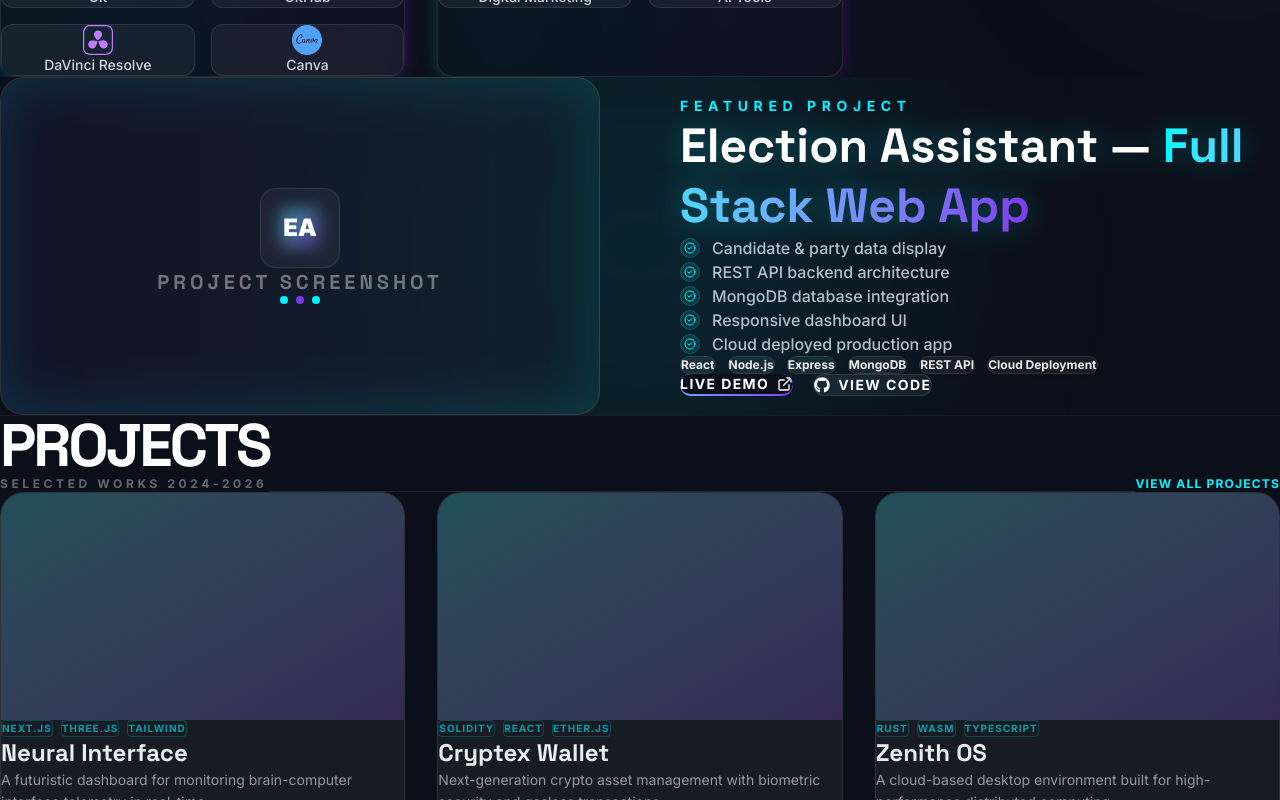
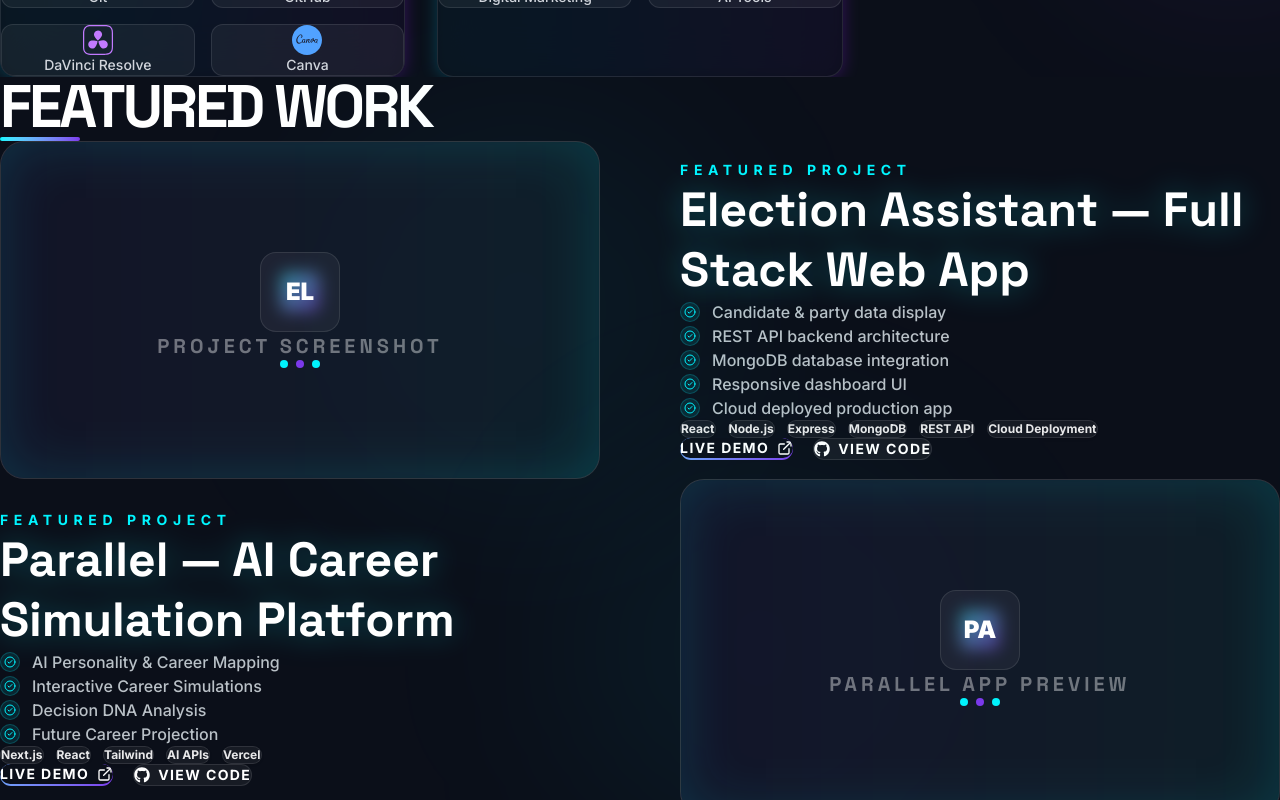
Before and after one commit to vikash-connect/Portfolio, a Next.js app: page / in a window 1280 px wide. Shown: the part 1480-2280 px from the top of the page. Built offline with nearby package versions, Linux system fonts and the light colour scheme.

Commit message:
added parallel project

```diff
--- a/sections/FeaturedProject.tsx
+++ b/sections/FeaturedProject.tsx
@@ -6,39 +6,44 @@ import { ExternalLink, CheckCircle2 } from "lucide-react";
 import { FaGithub } from "react-icons/fa";
 import Section from "@/components/Section";
 
-const features = [
-  "Candidate & party data display",
-  "REST API backend architecture",
-  "MongoDB database integration",
-  "Responsive dashboard UI",
-  "Cloud deployed production app",
-];
+interface ProjectProps {
+  title: string;
+  tagline: string;
+  features: string[];
+  techStack: string[];
+  liveLink: string;
+  previewLabel: string;
+  imagePosition?: "left" | "right";
+  isLast?: boolean;
+}
 
-const techStack = [
-  "React",
-  "Node.js",
-  "Express",
-  "MongoDB",
-  "REST API",
-  "Cloud Deployment",
-];
+const ProjectShowcase = ({
+  title,
+  tagline,
+  features,
+  techStack,
+  liveLink,
+  previewLabel,
+  imagePosition = "left",
+  isLast = false,
+}: ProjectProps) => {
+  const isImageLeft = imagePosition === "left";
 
-const FeaturedProject = () => {
   return (
-    <Section id="featured-project" className="relative overflow-hidden">
+    <div className={`relative ${!isLast ? "mb-32 md:mb-48" : ""}`}>
       {/* Background Decorative Element */}
-      <div className="absolute top-1/2 left-1/2 -translate-x-1/2 -translate-y-1/2 w-[500px] h-[500px] bg-neon-cyan/10 blur-[120px] rounded-full pointer-events-none" />
+      <div className={`absolute top-1/2 ${isImageLeft ? "left-1/4" : "right-1/4"} -translate-y-1/2 w-[400px] h-[400px] bg-neon-cyan/5 blur-[100px] rounded-full pointer-events-none`} />
 
       <motion.div
         initial={{ opacity: 0, y: 50 }}
         whileInView={{ opacity: 1, y: 0 }}
         transition={{ duration: 0.8, ease: "easeOut" }}
         viewport={{ once: true }}
-        className="flex flex-col lg:flex-row gap-12 lg:gap-20 items-center"
+        className={`flex flex-col ${isImageLeft ? "lg:flex-row" : "lg:flex-row-reverse"} gap-12 lg:gap-20 items-center`}
       >
-        {/* Left Side: Project Screenshot Placeholder */}
+        {/* Project Screenshot Placeholder */}
         <motion.div
-          whileHover={{ rotateX: 5, rotateY: -5, scale: 1.02 }}
+          whileHover={{ rotateX: 5, rotateY: isImageLeft ? -5 : 5, scale: 1.02 }}
           transition={{ type: "spring", stiffness: 300, damping: 20 }}
           className="relative w-full lg:w-1/2 aspect-video rounded-3xl overflow-hidden glass border border-white/10 group cursor-default"
         >
@@ -51,11 +56,13 @@ const FeaturedProject = () => {
 
             <div className="w-20 h-20 rounded-2xl bg-white/5 border border-white/10 flex items-center justify-center mb-4 group-hover:scale-110 group-hover:border-neon-cyan/50 transition-all duration-500">
               <div className="w-10 h-10 bg-gradient-to-br from-neon-cyan to-neon-purple rounded-lg opacity-50 blur-sm absolute" />
-              <div className="relative text-white font-black text-2xl">EA</div>
+              <div className="relative text-white font-black text-2xl">
+                {title.split(" ")[0].substring(0, 2).toUpperCase()}
+              </div>
             </div>
 
             <h4 className="text-xl font-bold text-white/40 uppercase tracking-[0.2em]">
-              Project Screenshot
+              {previewLabel}
             </h4>
             <div className="mt-4 flex gap-2">
               <div className="w-2 h-2 rounded-full bg-neon-cyan animate-pulse" />
@@ -65,15 +72,15 @@ const FeaturedProject = () => {
           </div>
 
           {/* Subtitle Glass Overlay */}
-          <div className="absolute bottom-6 left-6 right-6 p-4 glass rounded-2xl border border-white/5 z-20 transform translate-y-12 opacity-0 group-hover:translate-y-0 group-hover:opacity-100 transition-all duration-500">
-            <p className="text-xs text-text-primary/60 font-medium">Interactive Election Monitoring & Analytics Platform</p>
+          <div className="absolute bottom-6 left-6 right-6 p-4 glass rounded-2xl border border-white/5 z-20 transform translate-y-12 opacity-0 group-hover:translate-y-0 group-hover:opacity-100 transition-all duration-500 text-center">
+            <p className="text-xs text-text-primary/60 font-medium">{tagline}</p>
           </div>
         </motion.div>
 
-        {/* Right Side: Text Content */}
+        {/* Text Content */}
         <div className="w-full lg:w-1/2">
           <motion.div
-            initial={{ opacity: 0, x: 20 }}
+            initial={{ opacity: 0, x: isImageLeft ? 20 : -20 }}
             whileInView={{ opacity: 1, x: 0 }}
             transition={{ duration: 0.6, delay: 0.2 }}
             viewport={{ once: true }}
@@ -82,7 +89,7 @@ const FeaturedProject = () => {
               Featured Project
             </span>
             <h3 className="text-4xl md:text-5xl font-bold text-white mb-6 leading-tight drop-shadow-[0_0_15px_rgba(0,245,255,0.3)]">
-              Election Assistant — <span className="text-transparent bg-clip-text bg-gradient-to-r from-neon-cyan to-neon-purple">Full Stack Web App</span>
+              {title}
             </h3>
 
             {/* Feature List */}
@@ -124,7 +131,7 @@ const FeaturedProject = () => {
             {/* Action Buttons */}
             <div className="flex flex-wrap gap-5">
               <motion.a
-                href="https://election-assistant-268328857051.us-central1.run.app/"
+                href={liveLink}
                 target="_blank"
                 rel="noopener noreferrer"
                 whileHover={{
@@ -158,6 +165,49 @@ const FeaturedProject = () => {
           </motion.div>
         </div>
       </motion.div>
+    </div>
+  );
+};
+
+const FeaturedProject = () => {
+  return (
+    <Section id="featured-project" className="relative">
+      <div className="mb-20">
+        <h2 className="text-4xl md:text-6xl font-bold tracking-tighter text-white mb-4 uppercase">Featured Work</h2>
+        <div className="w-20 h-1 bg-gradient-to-r from-neon-cyan to-neon-purple rounded-full" />
+      </div>
+
+      <ProjectShowcase
+        title="Election Assistant — Full Stack Web App"
+        tagline="Interactive Election Monitoring & Analytics Platform"
+        previewLabel="Project Screenshot"
+        liveLink="https://election-assistant-268328857051.us-central1.run.app/"
+        features={[
+          "Candidate & party data display",
+          "REST API backend architecture",
+          "MongoDB database integration",
+          "Responsive dashboard UI",
+          "Cloud deployed production app",
+        ]}
+        techStack={["React", "Node.js", "Express", "MongoDB", "REST API", "Cloud Deployment"]}
+        imagePosition="left"
+      />
+
+      <ProjectShowcase
+        title="Parallel — AI Career Simulation Platform"
+        tagline="AI-driven platform that simulates future careers and decision paths."
+        previewLabel="Parallel App Preview"
+        liveLink="https://paraller-three.vercel.app/"
+        features={[
+          "AI Personality & Career Mapping",
+          "Interactive Career Simulations",
+          "Decision DNA Analysis",
+          "Future Career Projection",
+        ]}
+        techStack={["Next.js", "React", "Tailwind", "AI APIs", "Vercel"]}
+        imagePosition="right"
+        isLast={true}
+      />
     </Section>
   );
 };
```
